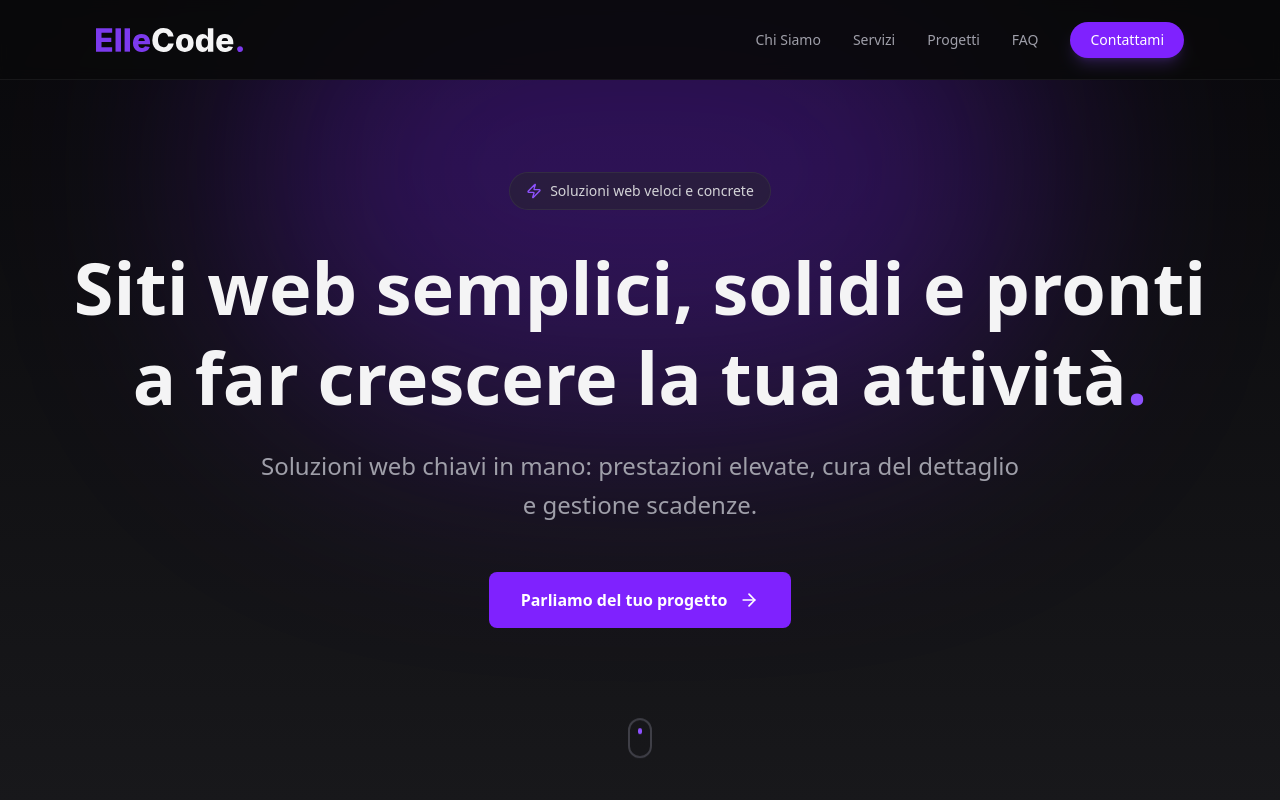
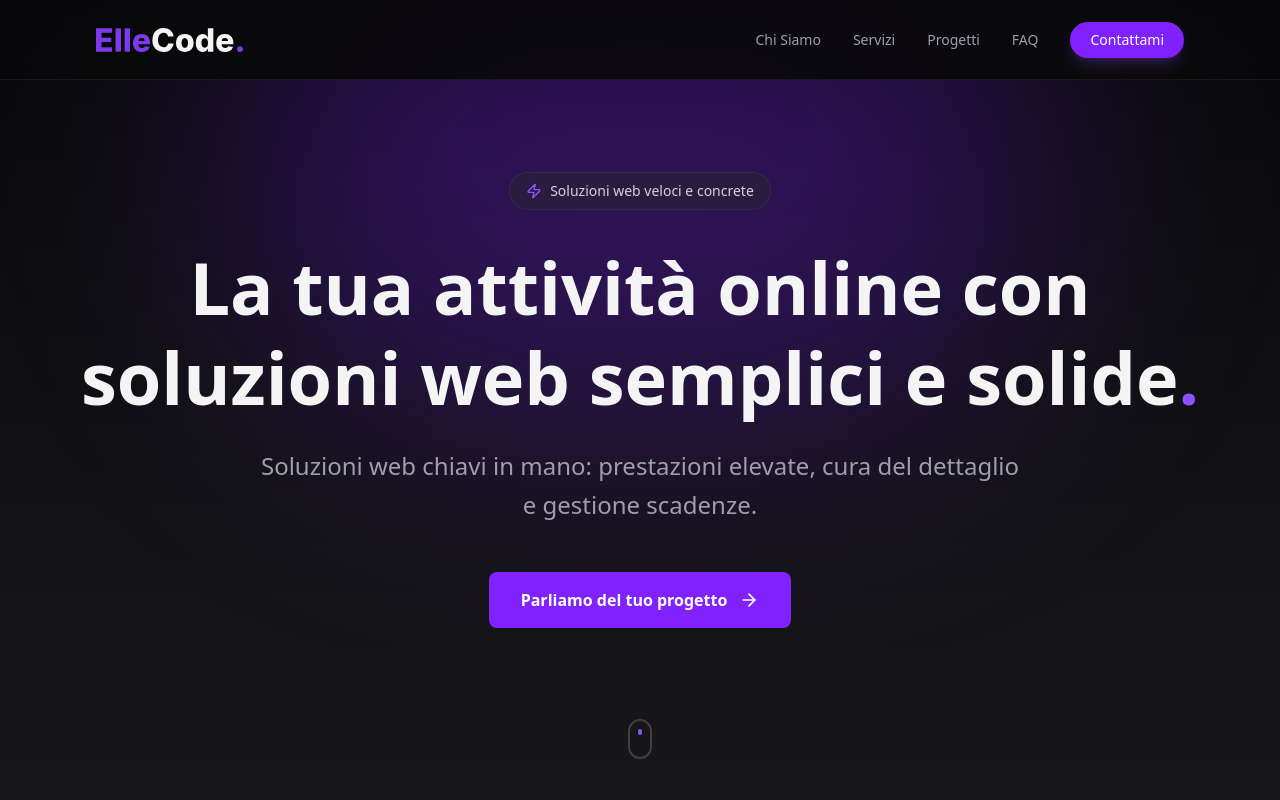
Before and after one commit to LucasPlatforms/ElleCode, a Next.js app: page / in a window 1280 px wide. Shown: the top 800 px of the page. Built offline with nearby package versions, Linux system fonts and the light colour scheme.

Commit message:
modifiche testi

```diff
--- a/src/components/FAQ.jsx
+++ b/src/components/FAQ.jsx
@@ -15,10 +15,6 @@ const faqs = [
   {
     q: "Cosa devo fare io concretamente per iniziare il progetto?",
     a: 'Il tuo compito è solo quello di raccontarci la tua attività. Al resto pensiamo noi con la nostra formula "Chiavi in mano". Ti guideremo nella scelta dei contenuti e delle immagini necessarie. Una volta approvata la strategia, gestiamo noi tutta la parte tecnica, la configurazione dei server e la messa online, consegnandoti il lavoro finito e pronto a correre.',
-  },
-  {
-    q: "Chi gestisce la fatturazione?",
-    a: "Per la parte amministrativa e fiscale ci appoggiamo alla nostra struttura aziendale consolidata nel settore tech. Riceverai una fattura elettronica regolare da TEMA TELECOMUNICAZIONI, con tutta la trasparenza e la garanzia di una società reale e presente sul territorio.",
   },
 ];
 
--- a/src/components/Hero.jsx
+++ b/src/components/Hero.jsx
@@ -36,7 +36,7 @@ export default function Hero() {
         </div>
 
         <h1 className="text-4xl md:text-7xl font-bold text-zinc-100 mb-6 leading-tight">
-          Siti web semplici, solidi e pronti a far crescere la tua attività
+          La tua attività online con soluzioni web semplici e solide
           <span className="text-violet-500" aria-hidden="true">
             .
           </span>
```
